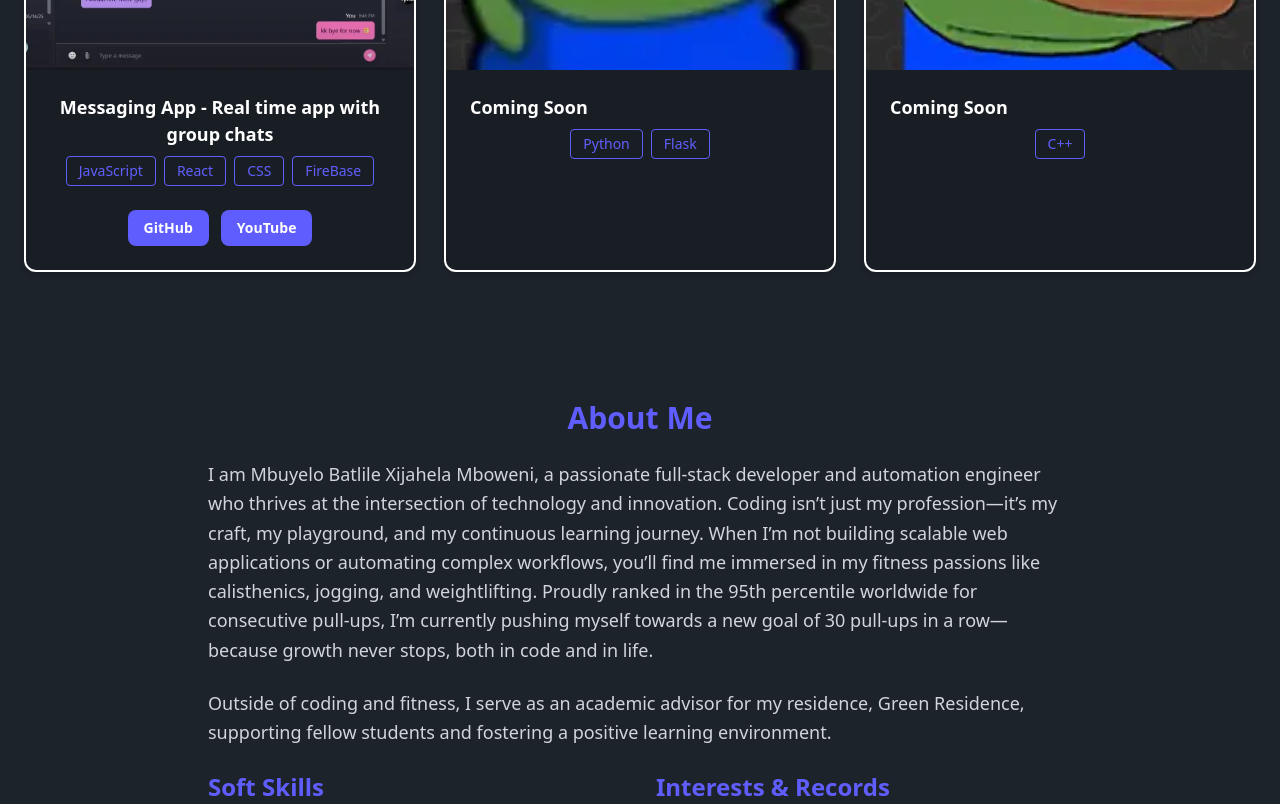
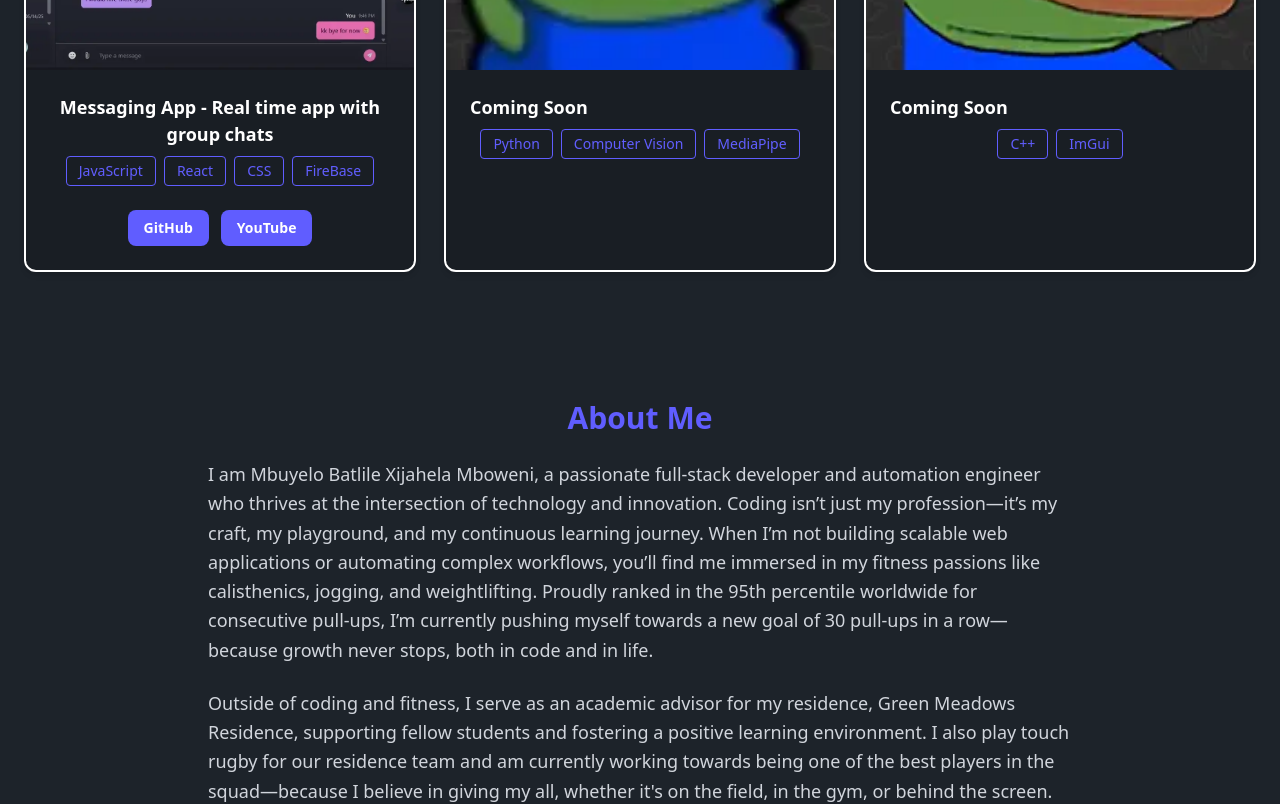
Before and after one commit to Mboweni27/PortFolio_Website, a React (Vite) app in the folder Project_Portfolio/: page /portfolio in a window 1280 px wide. Shown: the part 2280-3084 px from the top of the page. Built offline with nearby package versions, Linux system fonts and the light colour scheme.

Commit message:
Small tweaks

```diff
--- a/Project_Portfolio/index.html
+++ b/Project_Portfolio/index.html
@@ -2,7 +2,7 @@
 <html lang="en" data-theme="dark">
   <head>
     <meta charset="UTF-8" />
-    <link rel="icon" type="image/webp+xml" href="/Project_Portfolio/src/assets/peepo.webp" />
+    <link rel="icon" type="image/webp+xml" href="/peepo.webp" />
     <meta name="viewport" content="width=device-width, initial-scale=1.0" />
     <title>Batlile Portfolio</title>
   </head>
--- a/Project_Portfolio/src/components/AboutMe.tsx
+++ b/Project_Portfolio/src/components/AboutMe.tsx
@@ -20,8 +20,11 @@ export const AboutMe = () => {
 
       <p className="mb-6 text-gray-300 text-lg leading-relaxed">
         Outside of coding and fitness, I serve as an academic advisor for my
-        residence, Green Residence, supporting fellow students and fostering a
-        positive learning environment.
+        residence, Green Meadows Residence, supporting fellow students and
+        fostering a positive learning environment. I also play touch rugby for
+        our residence team and am currently working towards being one of the
+        best players in the squad—because I believe in giving my all, whether
+        it's on the field, in the gym, or behind the screen.
       </p>
 
       <div className="grid grid-cols-1 sm:grid-cols-2 gap-8">
--- a/Project_Portfolio/src/components/Projects.tsx
+++ b/Project_Portfolio/src/components/Projects.tsx
@@ -68,12 +68,12 @@ export const projs: Project[] = [
   {
     name: "Coming Soon",
     image: coming,
-    tech: ["Python", "Flask"],
+    tech: ["Python", "Computer Vision", "MediaPipe"],
   },
   {
     name: "Coming Soon",
     image: coming2,
-    tech: ["C++"],
+    tech: ["C++", "ImGui"],
   },
 ];
 
```
